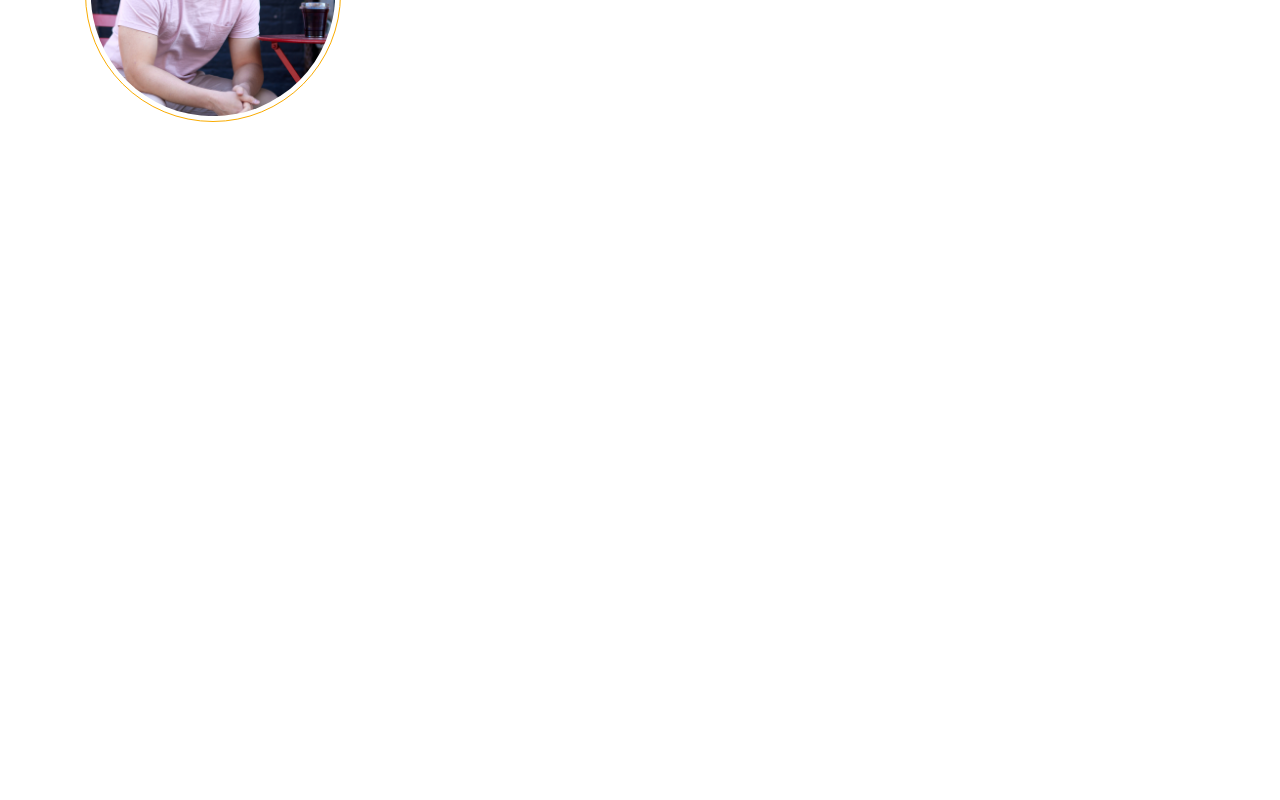
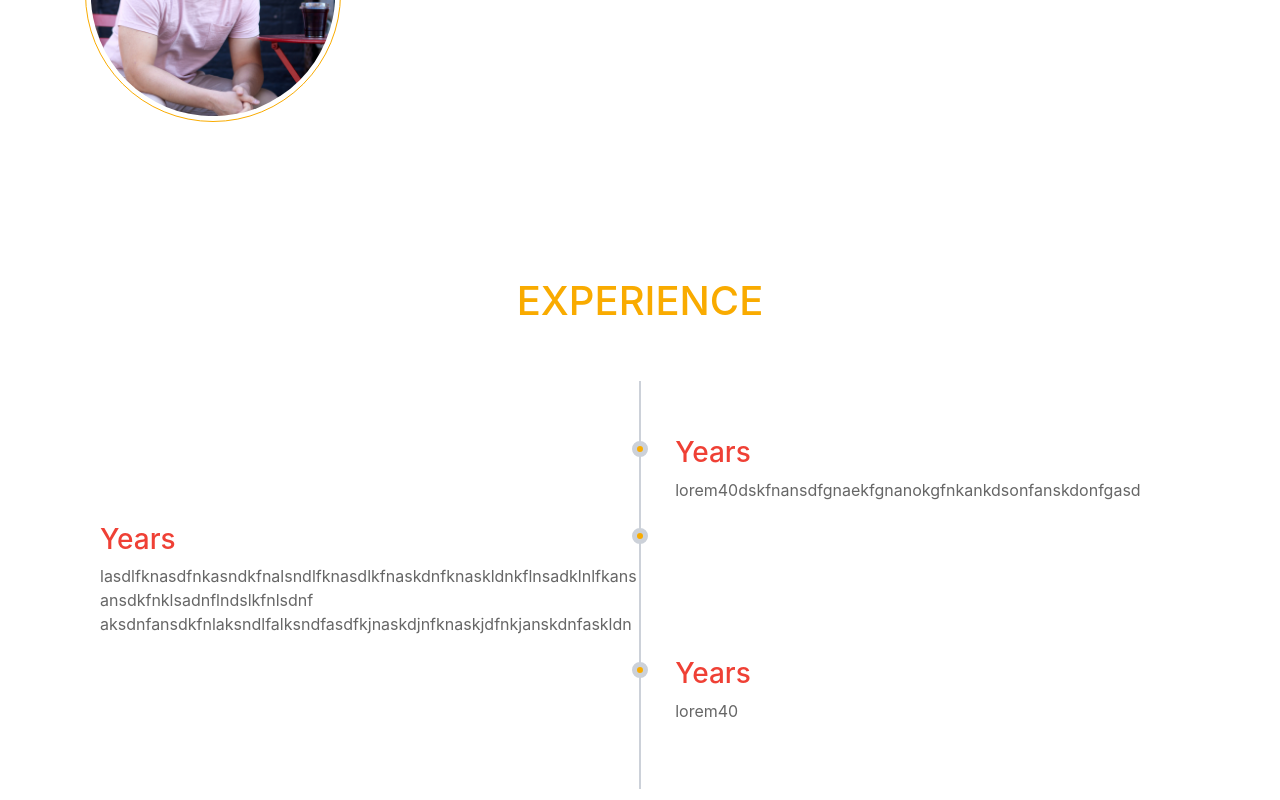
Before and after one commit to Jkang91/My-portfolio, a React (Create React App) app: page / in a window 1280 px wide. Shown: the part 1014-1814 px from the top of the page. Before the commit the page ends 1232 px from the top, so only its background shows below. Built offline with nearby package versions, Linux system fonts and the light colour scheme.

Commit message:
Experience

```diff
--- a/src/App.css
+++ b/src/App.css
@@ -3,6 +3,9 @@
 :root {
   --primary-white: #fff;
   --primary-orange: #f9ab00;
+  --primary-light-gray: #f4f4f4;
+  --primary-gray: #ccd1d9;
+  --primary-dark-gray: #666666;
   --primary-dark: rgba(255, 255, 255, 0);
   --primary-red: #ef4035;
   --primary-hover-red: #f33501;
@@ -23,6 +26,7 @@ nav {
   height: 6rem;
 }
 /**************** MENU LINKS ******************/
+
 nav a.nav-link {
   /* font-weight: 500; */
   font-size: .8rem;
@@ -167,3 +171,92 @@ nav ul li {
     width: 10rem;
   }
 }
+
+/**************** EXPERIENCES ******************/
+
+.experience {
+  padding: .7rem;
+}
+
+.experience-wrapper {
+  position: relative;
+  padding: 3.125rem;
+  overflow: hidden;
+}
+
+.experience h1 {
+  text-transform: uppercase;
+  color: var(--primary-orange);
+}
+
+.experience-wrapper::before {
+  position: absolute;
+  content: "";
+  top: 0;
+  left: 50%;
+  margin-left: -0.0625rem;
+  width: .125rem;
+  height: 100%;
+  background: var(--primary-gray);
+  z-index: 1;
+}
+
+.timeline-block {
+  width: calc(50% + .5rem);
+  display: flex;
+  justify-content: space-between;
+  clear: both;
+}
+
+.timeline-block-right {
+  float: right;
+
+}
+
+.timeline-block-left {
+  float: left;
+  direction: rtl;
+}
+
+.marker {
+  width: 1rem;
+  height: 1rem;
+  border-radius: 50%;
+  border: .3125rem solid var(--primary-gray);
+  background: var(--primary-orange);
+  margin-top: 0.625rem;
+  z-index: 3;
+}
+
+.timeline-content{
+  width: 95%;
+  padding: 0 0.9375rem;
+  color: var(--primary-dark-gray);
+  direction: ltr;
+}
+
+.timeline-content h3{
+  margin-top: 0.3125rem;
+  color: var(--primary-red);
+}
+
+/**************** EXPERIENCE MEDIA ******************/
+
+@media(max-width:758px){
+  .experience .container{
+    padding-left:0;
+  }
+  .experience-wrapper::before{
+    left:0.5rem;
+    margin-bottom:1.875rem;
+  }
+  .timeline-block-right{
+    float:none;
+    width:100%;
+  }
+  .timeline-block-left{
+   float:none;
+   direction: ltr;
+   width:100%;
+ }
+}
--- a/src/App.js
+++ b/src/App.js
@@ -4,6 +4,7 @@ import Particles from "react-particles-js";
 import Navbar from "./components/Navbar";
 import Header from "./components/Header";
 import AboutMe from "./components/AboutMe";
+import Experience from "./components/Experience";
 
 
 function App() {
@@ -33,6 +34,7 @@ function App() {
       <Navbar />
       <Header />
       <AboutMe />
+      <Experience />
     </>
   );
 }
--- /dev/null
+++ b/src/components/Experience.js
@@ -0,0 +1,44 @@
+import React from 'react'
+
+const Experience = () => {
+    return (
+        <div className="experience">
+            <div className="d-flex justify-content-center my-5">
+                <h1>Experience</h1>
+            </div>
+            <div className="container experience-wrapper">
+                <div className="timeline-block timeline-block-right">
+                    <div className="marker"></div>
+                    <div className="timeline-content">
+                        <h3>Years</h3>
+                        <p>
+                            lorem40dskfnansdfgnaekfgnanokgfnkankdsonfanskdonfgasd
+                        </p>
+                    </div>
+                </div>
+                {/* - */}
+                <div className="timeline-block timeline-block-left">
+                    <div className="marker"></div>
+                    <div className="timeline-content">
+                        <h3>Years</h3>
+                        <p>
+                            lasdlfknasdfnkasndkfnalsndlfknasdlkfnaskdnfknaskldnkflnsadklnlfkans
+                            ansdkfnklsadnflndslkfnlsdnf
+                            aksdnfansdkfnlaksndlfalksndfasdfkjnaskdjnfknaskjdfnkjanskdnfaskldn
+                        </p>
+                    </div>
+                </div>
+                {/* - */}
+                <div className="timeline-block timeline-block-right">
+                    <div className="marker"></div>
+                    <div className="timeline-content">
+                        <h3>Years</h3>
+                        <p>lorem40</p>
+                    </div>
+                </div>
+            </div>
+        </div>
+    )
+}
+
+export default Experience
--- a/src/components/Navbar.js
+++ b/src/components/Navbar.js
@@ -23,7 +23,7 @@ const Navbar = () => {
                             <a className="nav-link" href="#">About me</a>
                         </li>
                         <li className="nav-item">
-                            <a className="nav-link" href="#">Services</a>
+                            <a className="nav-link" href="#">Resume</a>
                         </li>
                         <li className="nav-item">
                             <a className="nav-link" href="#">Experiences</a>
```
Also changed, not shown: src/components/Resume.js (added, +11 -0 lines).
